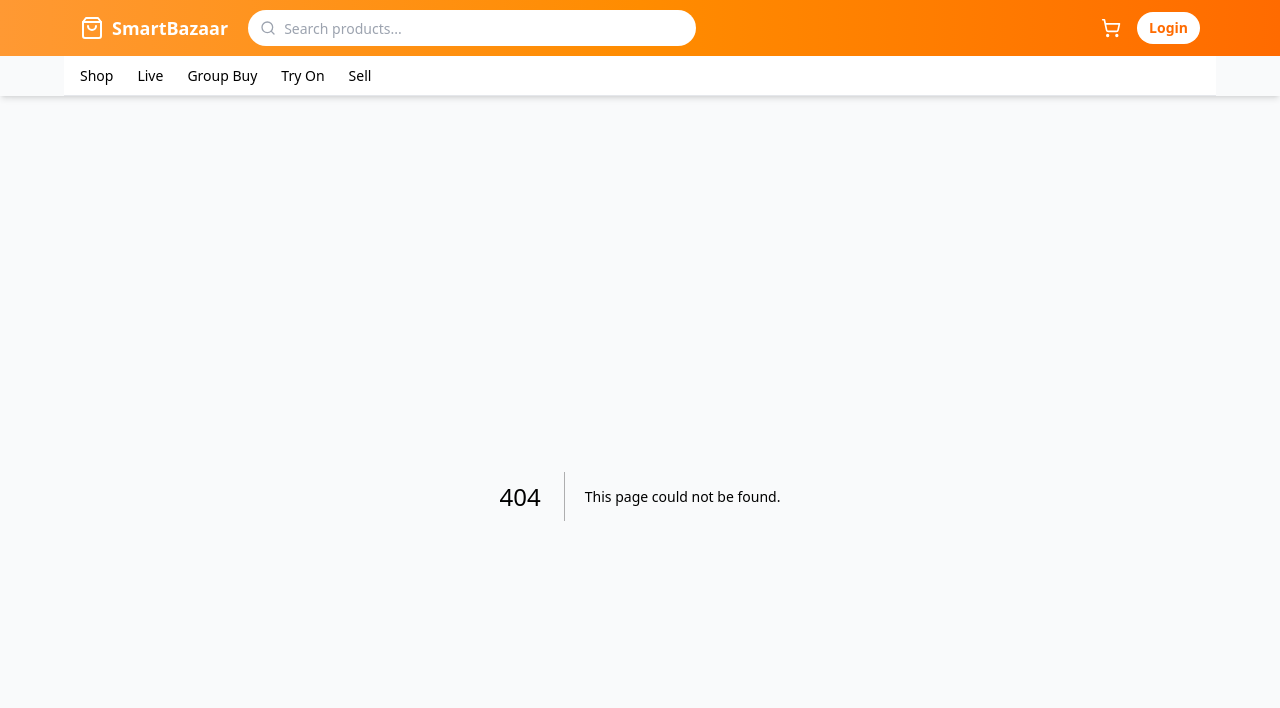
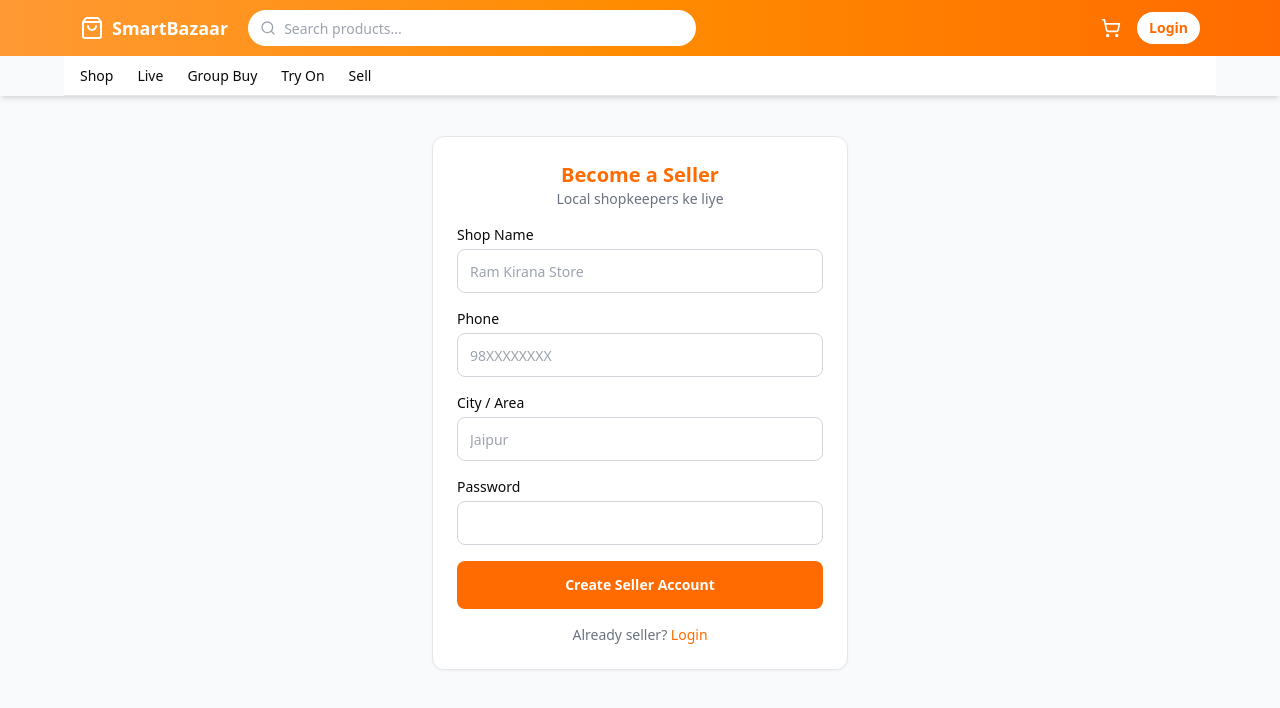
Before and after one commit to noimnotanshul/SmartBazaar_, a Next.js app: page /seller/signup in a window 1280 px wide. Before the commit this address had no page. Shown: the top 708 px of the page. Built offline with nearby package versions, Linux system fonts and the light colour scheme.

Commit message:
Create page.tsx

```diff
--- /dev/null
+++ b/app/seller/signup/page.tsx
@@ -0,0 +1,115 @@
+"use client"
+
+import { useState } from "react"
+import { useRouter } from "next/navigation"
+import Link from "next/link"
+import { Button } from "@/components/ui/button"
+import { Input } from "@/components/ui/input"
+import { Card, CardContent, CardHeader, CardTitle } from "@/components/ui/card"
+
+export default function SellerSignupPage() {
+  const router = useRouter()
+  const [loading, setLoading] = useState(false)
+  const [error, setError] = useState("")
+  const [form, setForm] = useState({
+    shopName: "",
+    phone: "",
+    city: "",
+    password: "",
+  })
+
+  const handleSubmit = (e: React.FormEvent) => {
+    e.preventDefault()
+    setError("")
+    if (!form.shopName || !form.phone || !form.city || !form.password) {
+      setError("Saari fields bharo")
+      return
+    }
+    if (form.password.length < 4) {
+      setError("Password kam se kam 4 characters")
+      return
+    }
+    setLoading(true)
+    try {
+      const sellerData = {
+        id: "seller_" + Date.now(),
+        shopName: form.shopName.trim(),
+        phone: form.phone.trim().replace(/\s/g, ""),
+        city: form.city.trim(),
+        password: form.password,
+        role: "seller",
+      }
+      localStorage.setItem("seller_data", JSON.stringify(sellerData))
+      window.location.href = "/seller/dashboard"
+    } catch {
+      setError("Kuch galat ho gaya")
+      setLoading(false)
+    }
+  }
+
+  return (
+    <div className="max-w-md mx-auto px-4 py-10">
+      <Card>
+        <CardHeader className="text-center">
+          <CardTitle className="text-[#FF6B00]">Become a Seller</CardTitle>
+          <p className="text-sm text-gray-500">Local shopkeepers ke liye</p>
+        </CardHeader>
+        <CardContent>
+          <form onSubmit={handleSubmit} className="space-y-4">
+            {error && (
+              <div className="text-sm text-red-600 bg-red-50 p-3 rounded-lg">
+                {error}
+              </div>
+            )}
+            <div>
+              <label className="text-sm font-medium mb-1 block">Shop Name</label>
+              <Input
+                value={form.shopName}
+                onChange={(e) => setForm({ ...form, shopName: e.target.value })}
+                placeholder="Ram Kirana Store"
+                required
+              />
+            </div>
+            <div>
+              <label className="text-sm font-medium mb-1 block">Phone</label>
+              <Input
+                type="tel"
+                value={form.phone}
+                onChange={(e) => setForm({ ...form, phone: e.target.value })}
+                placeholder="98XXXXXXXX"
+                required
+              />
+            </div>
+            <div>
+              <label className="text-sm font-medium mb-1 block">City / Area</label>
+              <Input
+                value={form.city}
+                onChange={(e) => setForm({ ...form, city: e.target.value })}
+                placeholder="Jaipur"
+                required
+              />
+            </div>
+            <div>
+              <label className="text-sm font-medium mb-1 block">Password</label>
+              <Input
+                type="password"
+                value={form.password}
+                onChange={(e) => setForm({ ...form, password: e.target.value })}
+                required
+              />
+            </div>
+            <Button type="submit" className="w-full h-12" disabled={loading}>
+              {loading ? "Creating..." : "Create Seller Account"}
+            </Button>
+          </form>
+          <p className="text-center text-sm mt-4 text-gray-500">
+            Already seller?{" "}
+            <Link href="/seller/login" className="text-[#FF6B00] font-medium">
+              Login
+            </Link>
+          </p>
+        </CardContent>
+      </Card>
+    </div>
+  )
+}
```
